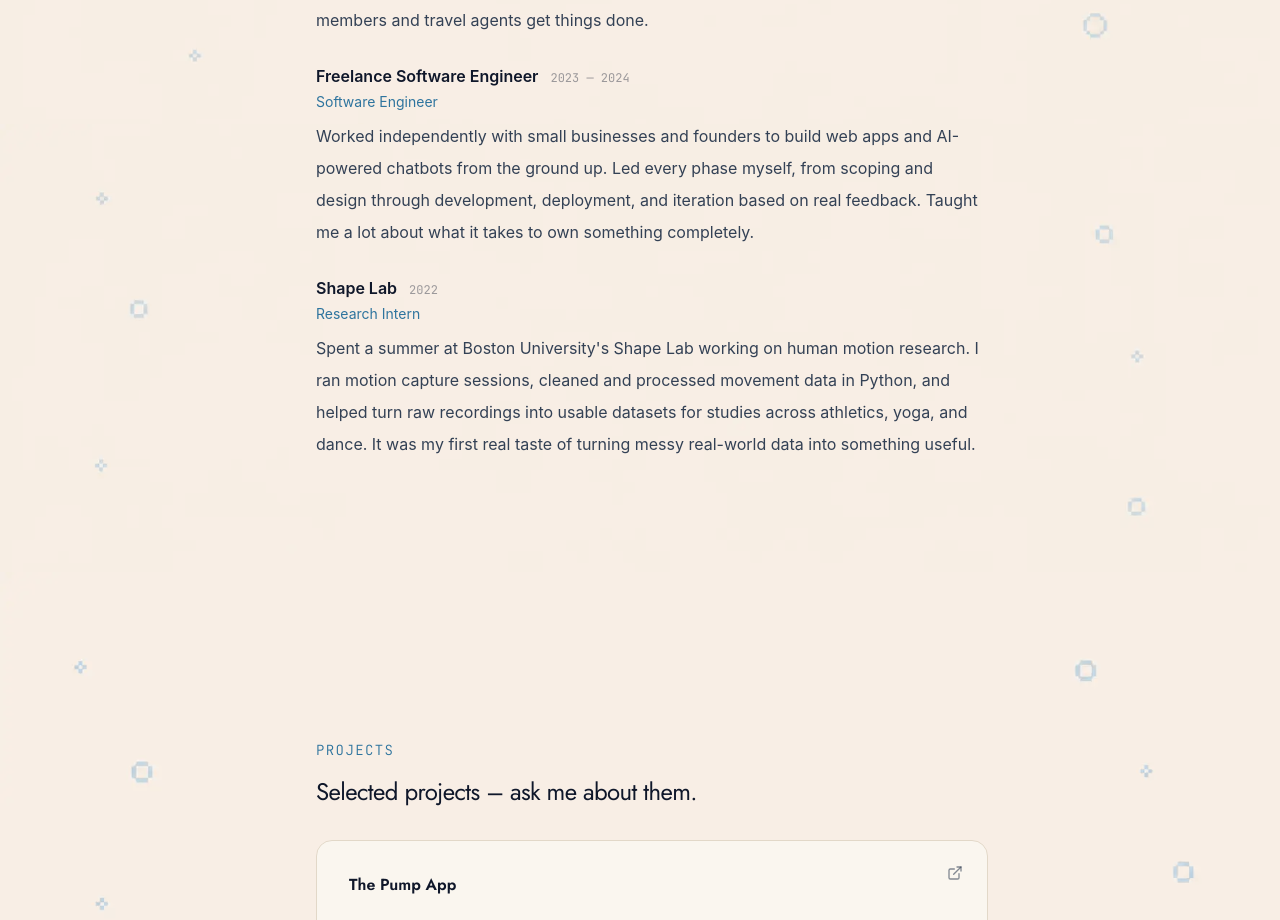
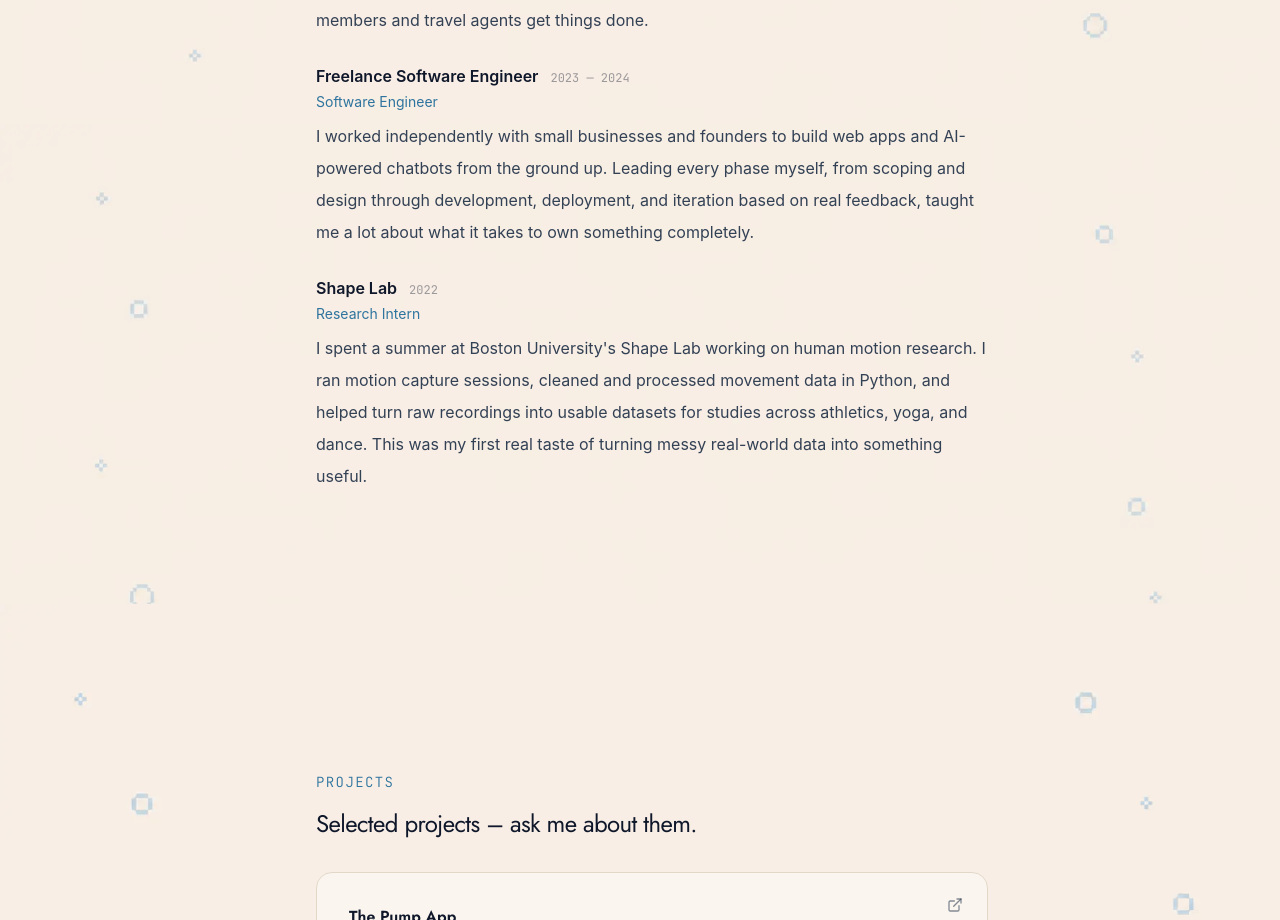
Before and after one commit to hayden-jennings/hayden-jennings.com, a React (Vite) app in the folder hayden-portfolio/: page / in a window 1280 px wide. Shown: the part 1968-2888 px from the top of the page. Built offline with nearby package versions, Linux system fonts and the light colour scheme.

Commit message:
grammer fixes

```diff
--- a/hayden-portfolio/src/App.tsx
+++ b/hayden-portfolio/src/App.tsx
@@ -29,14 +29,14 @@ const experiences = [
     dates: "2023 — 2024",
     role: "Software Engineer",
     summary:
-      "Worked independently with small businesses and founders to build web apps and AI-powered chatbots from the ground up. Led every phase myself, from scoping and design through development, deployment, and iteration based on real feedback. Taught me a lot about what it takes to own something completely.",
+      "I worked independently with small businesses and founders to build web apps and AI-powered chatbots from the ground up. Leading every phase myself, from scoping and design through development, deployment, and iteration based on real feedback, taught me a lot about what it takes to own something completely.",
   },
   {
     company: "Shape Lab",
     dates: "2022",
     role: "Research Intern",
     summary:
-      "Spent a summer at Boston University's Shape Lab working on human motion research. I ran motion capture sessions, cleaned and processed movement data in Python, and helped turn raw recordings into usable datasets for studies across athletics, yoga, and dance. It was my first real taste of turning messy real-world data into something useful.",
+      "I spent a summer at Boston University's Shape Lab working on human motion research. I ran motion capture sessions, cleaned and processed movement data in Python, and helped turn raw recordings into usable datasets for studies across athletics, yoga, and dance. This was my first real taste of turning messy real-world data into something useful.",
   },
 ];
 
```
Also changed, not shown: 1 other file (tests, documents, lock files or other folders).
